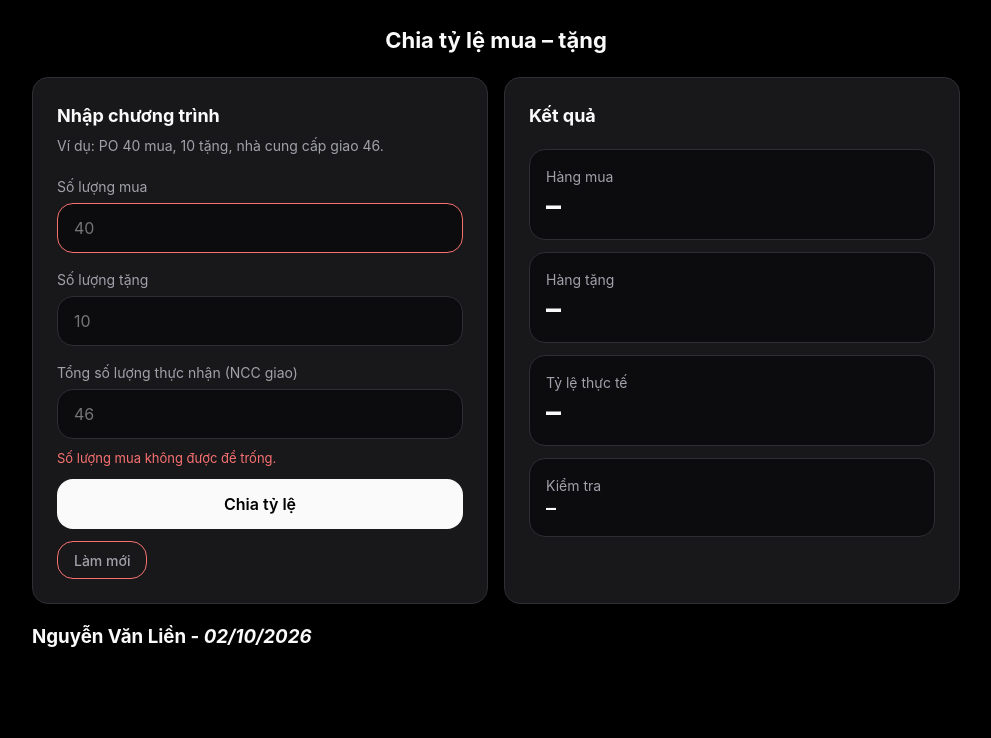
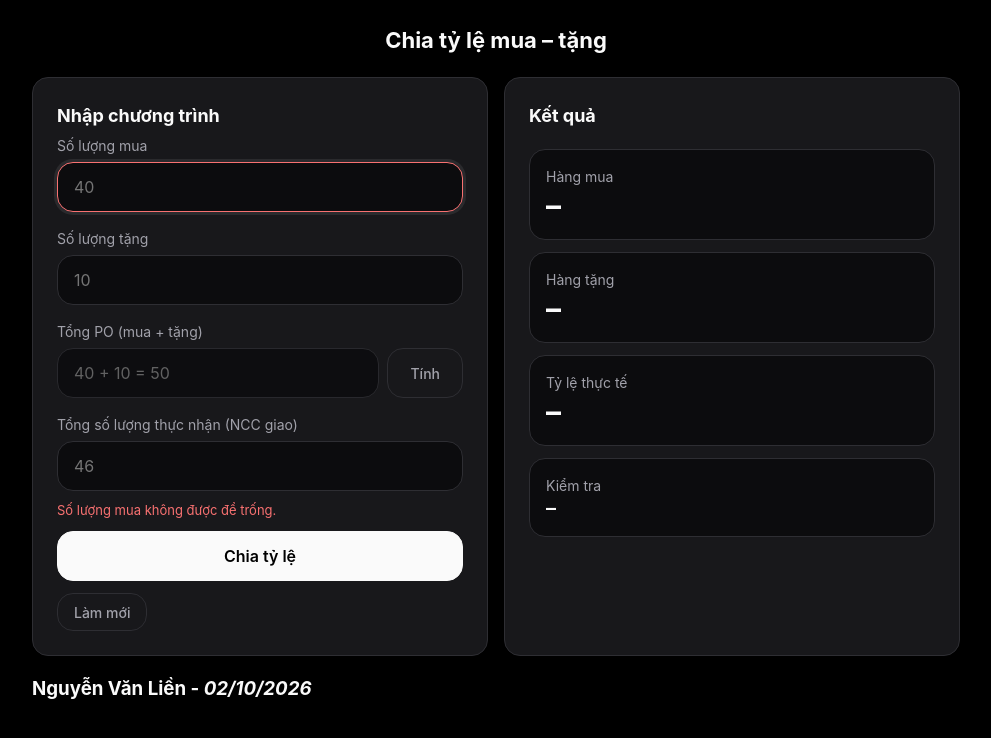
Before and after one commit to nguyenlien1301/chia-ty-le, a plain HTML site: page index.html in a window 1280 px wide. Both pictures are taken after a click on the button "Chia tỷ lệ". Shown: the whole page, without its empty margins (144-1135 px from the left). Drawn offline with Linux system fonts and the light colour scheme.

Commit message:
update sum

```diff
--- a/index.html
+++ b/index.html
@@ -51,9 +51,6 @@
         font-size: 22px;
         margin: 0 0 20px;
       }
-      .heading {
-        text-align: center;
-      }
       .grid {
         display: grid;
         grid-template-columns: 1fr 1fr;
@@ -99,9 +96,13 @@
         font: inherit;
         font-size: 16px;
         outline: none;
+        transition:
+          border-color 0.2s ease,
+          box-shadow 0.2s ease;
       }
       input:focus {
-        border-color: #71717a;
+        border-color: #a1a1aa;
+        box-shadow: 0 0 0 3px rgba(255, 255, 255, 0.08);
       }
       input.bad {
         border-color: var(--err);
@@ -120,14 +121,29 @@
         font-size: 16px;
         font-weight: 600;
         cursor: pointer;
+        transition:
+          background-color 0.2s ease,
+          border-color 0.2s ease,
+          color 0.2s ease,
+          box-shadow 0.2s ease,
+          transform 0.1s ease;
+      }
+      button:active {
+        transform: scale(0.98);
+      }
+      button:focus-visible {
+        outline: 2px solid #a1a1aa;
+        outline-offset: 3px;
       }
       .primary {
         background: var(--text);
         color: #000;
-        border: 0;
+        border: 1px solid var(--text);
       }
       .primary:hover {
-        background: #e4e4e7;
+        background: #d4d4d8;
+        border-color: #d4d4d8;
+        box-shadow: 0 0 0 4px rgba(255, 255, 255, 0.08);
       }
       .ghost {
         background: transparent;
@@ -139,16 +155,38 @@
         font-size: 14px;
         font-weight: 500;
         margin-top: 12px;
-        border-color: #f87171;
-        transition: all;
       }
       .ghost:hover {
         color: var(--text);
+        border-color: #71717a;
+        background: rgba(255, 255, 255, 0.05);
+      }
+      .row {
+        display: flex;
+        gap: 8px;
+      }
+      .row input {
+        flex: 1;
+        min-width: 0;
+      }
+      input:disabled {
+        color: var(--muted);
+        cursor: not-allowed;
+        opacity: 0.8;
+      }
+      .ghost.sumbtn {
+        height: 50px;
+        margin: 0;
+        padding: 0 22px;
+        flex-shrink: 0;
       }
       .res {
         display: grid;
         gap: 12px;
         margin-top: 20px;
+      }
+      .heading {
+        text-align: center;
       }
       .box {
         background: var(--field);
@@ -185,7 +223,6 @@
       <div class="grid">
         <section class="card">
           <h2>Nhập chương trình</h2>
-          <p class="desc">Ví dụ: PO 40 mua, 10 tặng, nhà cung cấp giao 46.</p>
           <div class="field">
             <label for="buy">Số lượng mua</label
             ><input
@@ -203,6 +240,18 @@
               autocomplete="off"
               placeholder="10"
             />
+          </div>
+          <div class="field">
+            <label for="po">Tổng PO (mua + tặng)</label>
+            <div class="row">
+              <input id="po" disabled placeholder="40 + 10 = 50" /><button
+                type="button"
+                class="ghost sumbtn"
+                id="sum"
+              >
+                Tính
+              </button>
+            </div>
           </div>
           <div class="field">
             <label for="total">Tổng số lượng thực nhận (NCC giao)</label
@@ -342,7 +391,19 @@
           `${fmt(buy)} + ${fmt(gift)} = ${fmt(buy + gift)}`;
       }
 
+      // Tính nhanh tổng PO (không bắt buộc, chỉ để tiện khi số lớn)
+      function calcSum() {
+        const b = parse($("buy").value),
+          g = parse($("gift").value);
+        if (b.error) return showError(`${labels.buy} ${b.error}.`, "buy");
+        if (g.error) return showError(`${labels.gift} ${g.error}.`, "gift");
+        showError("", null);
+        $("po").value =
+          `${fmt(b.value)} + ${fmt(g.value)} = ${fmt(b.value + g.value)}`;
+      }
+
       function reset() {
+        $("po").value = "";
         ids.forEach((i) => ($(i).value = ""));
         showError("", null);
         clearResult();
@@ -351,6 +412,12 @@
 
       $("go").addEventListener("click", calculate);
       $("reset").addEventListener("click", reset);
+      $("sum").addEventListener("click", calcSum);
+      ["buy", "gift"].forEach((i) =>
+        $(i).addEventListener("input", () => {
+          $("po").value = "";
+        }),
+      );
       ids.forEach((i) =>
         $(i).addEventListener("keydown", (e) => {
           if (e.key === "Enter") calculate();
```
